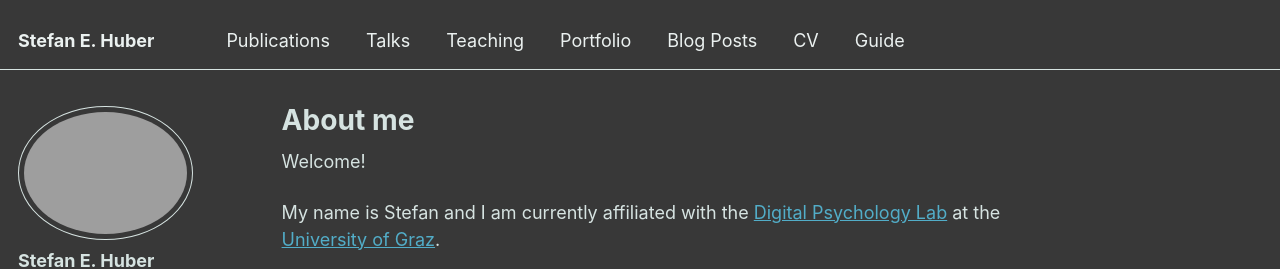
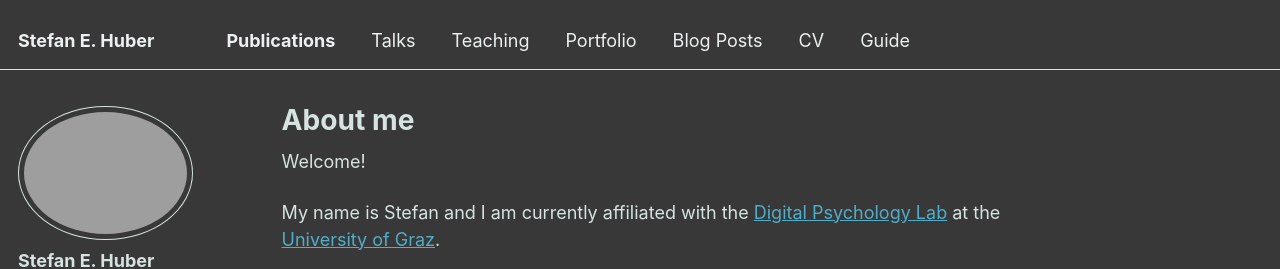
Before and after one commit to stefaneha/stefaneha.github.io, a Jekyll site: the page built from _pages/about.md, in a window 1280 px wide. Shown: the top 269 px of the page. Built offline with Jekyll 4.4.1, drawn with Linux system fonts in a browser that asks for light colours; some web fonts are replaced.

```diff
--- a/_data/navigation.yml
+++ b/_data/navigation.yml
@@ -5,7 +5,7 @@
 # prevent it from being included in the site.
 
 main:
-  - title: "Publications"
+  - title: "<b>Publications</b>"
     url: /publications/
 
   - title: "Talks"
```
